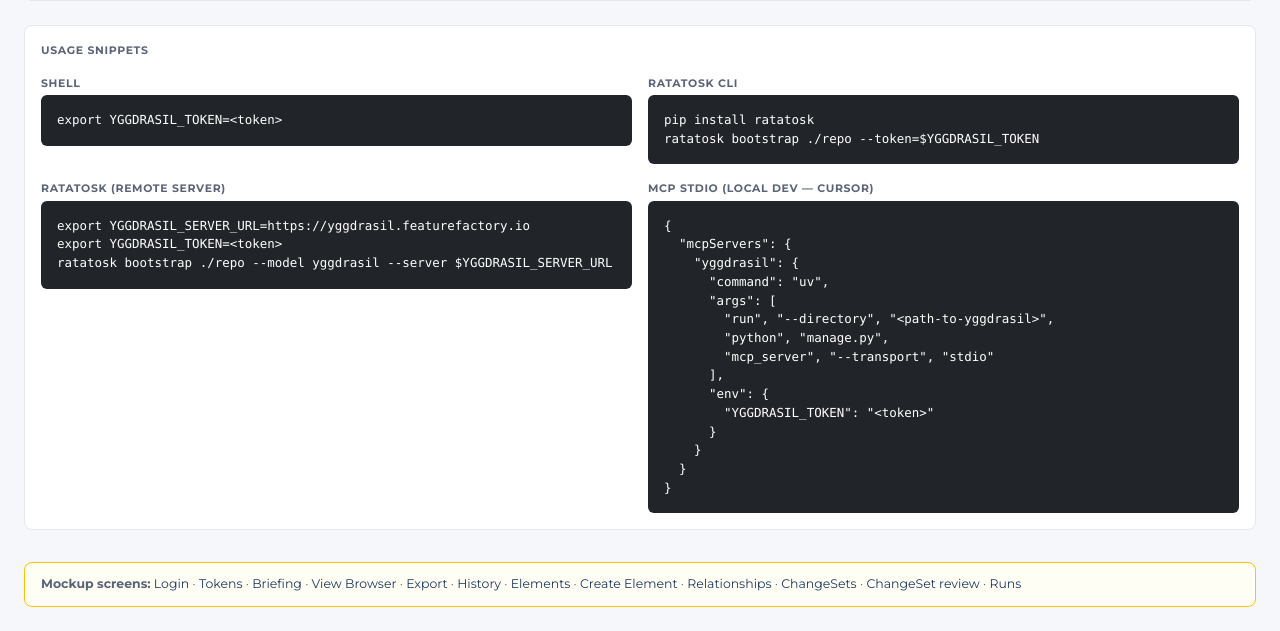
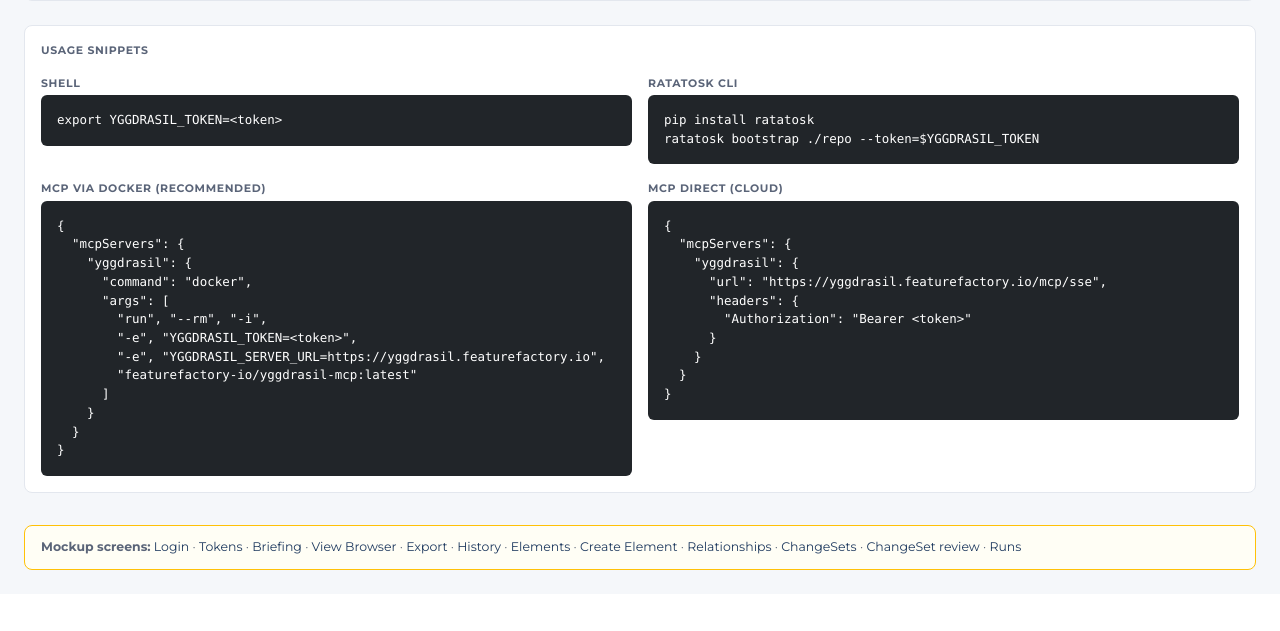
Before and after one commit to FeatureFactory-io/yggdrasil, a Django app: template src/yggdrasil/web/templates/mockups/auth/token.html in a window 1280 px wide. Shown: the part 325-956 px from the top of the page. After the commit the page ends 895 px from the top, so only its background shows below. Run offline with Django 5.2, Linux system fonts and the light colour scheme; the template is opened without the code that fills it, so the values that code supplies are empty; some libraries are stand-ins or nearby versions.

Commit message:
Revert "docs(auth): document stdio MCP and Ratatosk HTTP instead of Docker MCP"
This reverts commit 11a40c13d9ef35ffb3fd8818dc11ae4cbb85eb23.

```diff
--- a/src/yggdrasil/web/templates/mockups/auth/token.html
+++ b/src/yggdrasil/web/templates/mockups/auth/token.html
@@ -80,24 +80,29 @@
 ratatosk bootstrap ./repo --token=$YGGDRASIL_TOKEN</pre>
         </div>
         <div class="col-md-6">
-          <div class="hg-section-label mb-1">Ratatosk (remote server)</div>
-          <pre class="bg-dark text-white rounded p-3 small mb-0" style="font-size:0.78rem;">export YGGDRASIL_SERVER_URL=https://yggdrasil.featurefactory.io
-export YGGDRASIL_TOKEN=&lt;token&gt;
-ratatosk bootstrap ./repo --model yggdrasil --server $YGGDRASIL_SERVER_URL</pre>
-        </div>
-        <div class="col-md-6">
-          <div class="hg-section-label mb-1">MCP stdio (local dev — Cursor)</div>
+          <div class="hg-section-label mb-1">MCP via Docker (recommended)</div>
           <pre class="bg-dark text-white rounded p-3 small mb-0" style="font-size:0.78rem;">{
   "mcpServers": {
     "yggdrasil": {
-      "command": "uv",
+      "command": "docker",
       "args": [
-        "run", "--directory", "&lt;path-to-yggdrasil&gt;",
-        "python", "manage.py",
-        "mcp_server", "--transport", "stdio"
-      ],
-      "env": {
-        "YGGDRASIL_TOKEN": "&lt;token&gt;"
+        "run", "--rm", "-i",
+        "-e", "YGGDRASIL_TOKEN=&lt;token&gt;",
+        "-e", "YGGDRASIL_SERVER_URL=https://yggdrasil.featurefactory.io",
+        "featurefactory-io/yggdrasil-mcp:latest"
+      ]
+    }
+  }
+}</pre>
+        </div>
+        <div class="col-md-6">
+          <div class="hg-section-label mb-1">MCP direct (cloud)</div>
+          <pre class="bg-dark text-white rounded p-3 small mb-0" style="font-size:0.78rem;">{
+  "mcpServers": {
+    "yggdrasil": {
+      "url": "https://yggdrasil.featurefactory.io/mcp/sse",
+      "headers": {
+        "Authorization": "Bearer &lt;token&gt;"
       }
     }
   }
```
Also changed, not shown: docs/features/CATALOG.md (+2 -2 lines), docs/features/user_journey.md (+20 -15 lines), src/yggdrasil/auth/templates/auth/token.html (+17 -7 lines), src/yggdrasil/auth/tests/test_token_list_view.py (+9 -11 lines), README.md, 1 other file.
